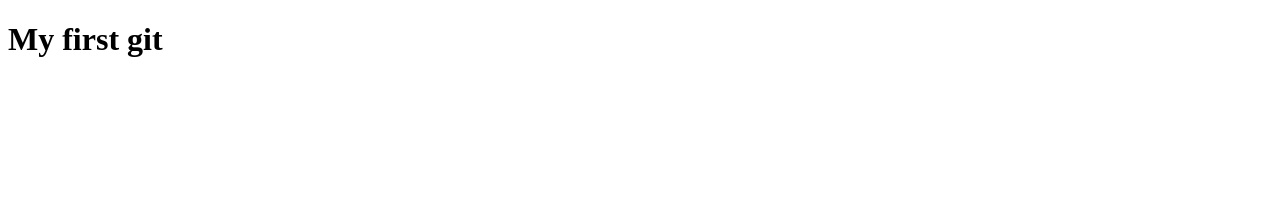
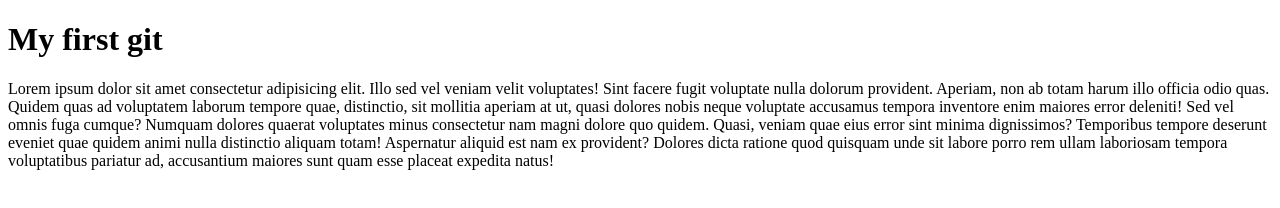
Before and after one commit to Aida2912/MonGitHubHouse, a plain HTML site: page index.html in a window 1280 px wide. Drawn offline with Linux system fonts and the light colour scheme.

Commit message:
Ajout du premier paragraphe

```diff
--- a/index.html
+++ b/index.html
@@ -8,5 +8,9 @@
 </head>
 <body>
    <h1 >My first git</h1>
+   <p>Lorem ipsum dolor sit amet consectetur adipisicing elit. Illo sed vel veniam velit voluptates! Sint facere fugit voluptate nulla dolorum provident. Aperiam, non ab totam harum illo officia odio quas.
+   Quidem quas ad voluptatem laborum tempore quae, distinctio, sit mollitia aperiam at ut, quasi dolores nobis neque voluptate accusamus tempora inventore enim maiores error deleniti! Sed vel omnis fuga cumque?
+   Numquam dolores quaerat voluptates minus consectetur nam magni dolore quo quidem. Quasi, veniam quae eius error sint minima dignissimos? Temporibus tempore deserunt eveniet quae quidem animi nulla distinctio aliquam totam!
+   Aspernatur aliquid est nam ex provident? Dolores dicta ratione quod quisquam unde sit labore porro rem ullam laboriosam tempora voluptatibus pariatur ad, accusantium maiores sunt quam esse placeat expedita natus!</p>
 </body>
 </html>
```
